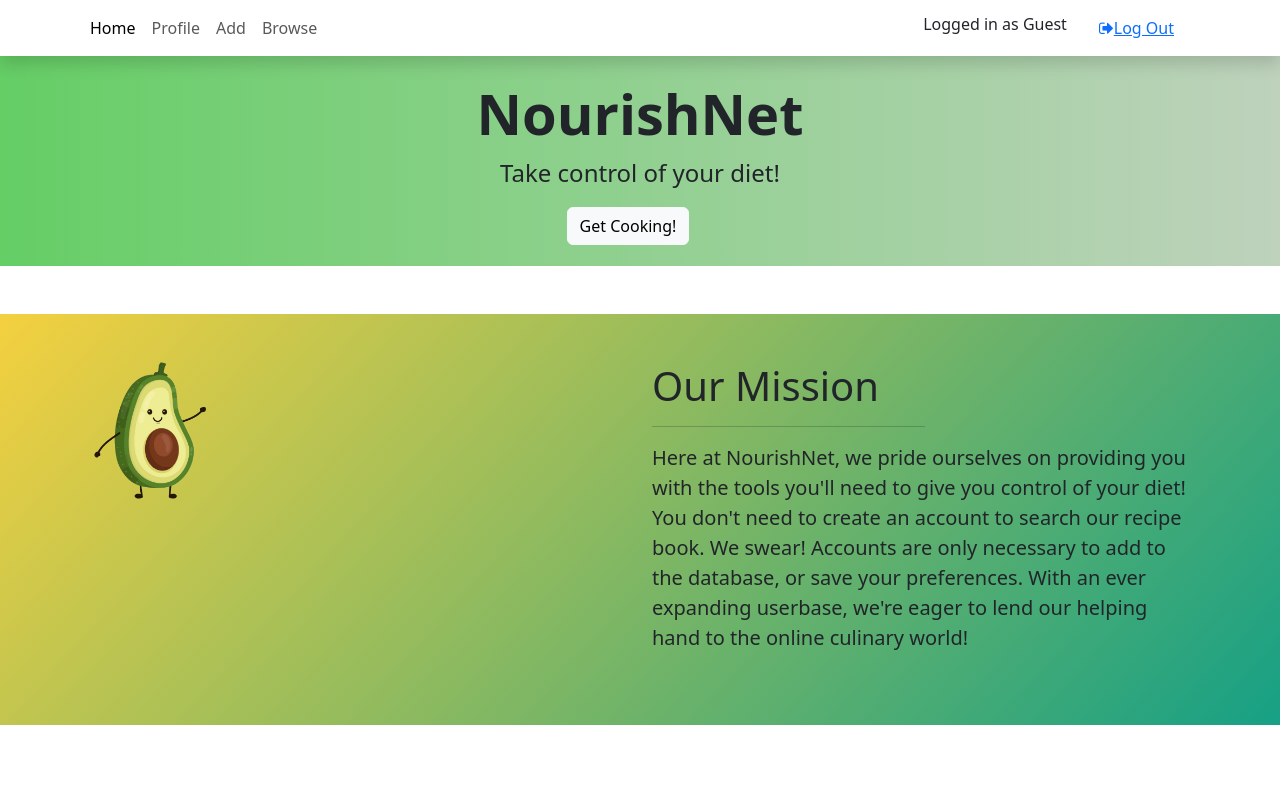
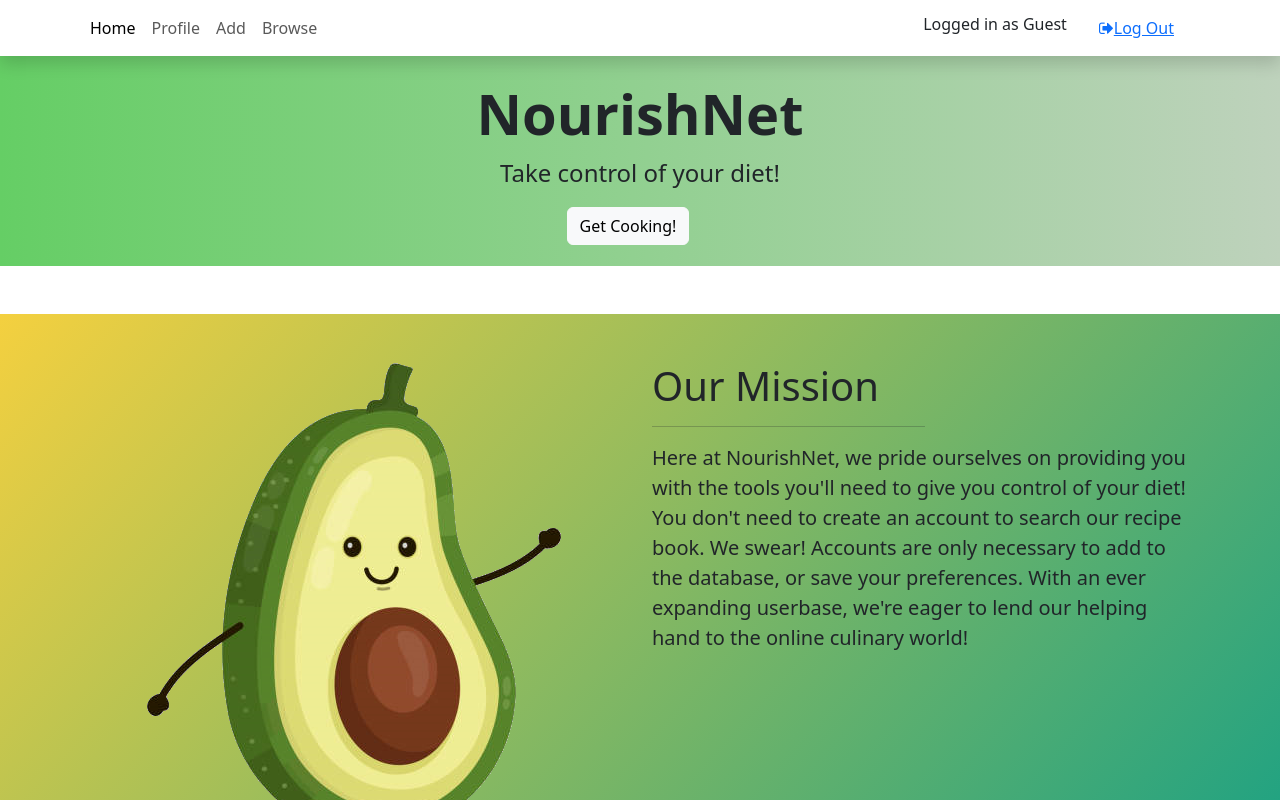
Before and after one commit to detectivesnakes/nourishnetfinal2, a React (Create React App) app in the folder client/: page / in a window 1280 px wide. Shown: the top 800 px of the page. Built offline with nearby package versions, Linux system fonts and the light colour scheme; no server answers.

Commit message:
fixes
fixes

```diff
--- a/client/src/components/About.jsx
+++ b/client/src/components/About.jsx
@@ -6,9 +6,8 @@ const About = () => {
         <section>
             <div className="container my-5 py-5">
                 <div className="row">
-                    <div className="col-md-6">
-                        <img src="/assets/clipart_0.png" alt="About"
-                        className="w-25" />
+                    <div className="col-md-6 d-flex justify-content-center">
+                        <img src="/assets/clipart_0.png" alt='embed' class="w-auto h-auto"/>
                     </div>
                     <div className="col-md-6">
                         <h1 className="display-6">Our Mission</h1>
--- a/client/src/components/Login.jsx
+++ b/client/src/components/Login.jsx
@@ -53,9 +53,9 @@ const Login = () => {
         <div>
             <div className="container shadow-lg my-5">
                 <div className="row">
-                    <div className="col-md-5 d-flex flex-column align-items-center justify-content-center form">
+                    <div className="col-md-5 d-flex flex-column align-items-center justify-content-center anim_gradient">
                         <h1 className="display-4 fw-bolder my-2">New to the Net?</h1>
-                        <NavLink to="/register" className="btn text-black btn-outline-info rounded-pill pb-2 w-50 m-2 mb-2">
+                        <NavLink to="/register" className="btn text-black btn-outline-secondary rounded-pill pb-2 w-50 m-2 mb-2">
                             Register
                         </NavLink>
                     </div>
@@ -88,7 +88,7 @@ const Login = () => {
                                     onChange={handleChange}
                                 />
                             </div>
-                            <button type="submit" class="btn btn-primary my-2 mb-3">Log In</button>
+                            <button type="submit" class="btn btn-secondary my-2 mb-3">Log In</button>
                         </form>
                     </div>
                 </div>
--- a/client/src/components/RecipeTemplate.jsx
+++ b/client/src/components/RecipeTemplate.jsx
@@ -82,7 +82,7 @@ const RecipeTemplate = () => {
         )} </div>
         <div className="col-mx-6 d-flex mx-auto">
           <button type="submit" onClick={handleSubmit} class="btn btn-outline-secondary fa fa-thumbs-up">  {recipe ? recipe.likes : 'N/A'}</button>
-          <button type="submit" class="btn btn-outline-secondary fa fa-thumbs-down">  {recipe ? recipe.dislikes : 'N/A'}</button>
+          <button type="submit" onClick={handleSubmit} class="btn btn-outline-secondary fa fa-thumbs-down">  {recipe ? recipe.dislikes : 'N/A'}</button>
         </div>
     </div>
   );
--- a/client/src/components/Register.jsx
+++ b/client/src/components/Register.jsx
@@ -54,9 +54,9 @@ const Register = () => {
         <div>
             <div className="container shadow-lg my-5">
                 <div className="row justify-content-end">
-                    <div className="col-md-5 d-flex flex-column align-items-center justify-content-center form order-2">
+                    <div className="col-md-5 d-flex flex-column align-items-center justify-content-center anim_gradient order-2">
                         <h1 className="display-4 fw-bolder my-2">Already With Us?</h1>
-                        <Link to="/login" className="btn text-black btn-outline-info rounded-pill pb-2 w-50 m-2 mb-2">
+                        <Link to="/login" className="btn text-black btn-outline-secondary rounded-pill pb-2 w-50 m-2 mb-2">
                             Log In
                         </Link>
                     </div>
@@ -102,7 +102,7 @@ const Register = () => {
                                     onChange={handleInput}
                                 />
                             </div>
-                            <button type="submit" class="btn btn-primary my-2 mb-3">Register</button>
+                            <button type="submit" class="btn btn-secondary my-2 mb-3">Register</button>
                         </form>
                     </div>
                 </div>
```
